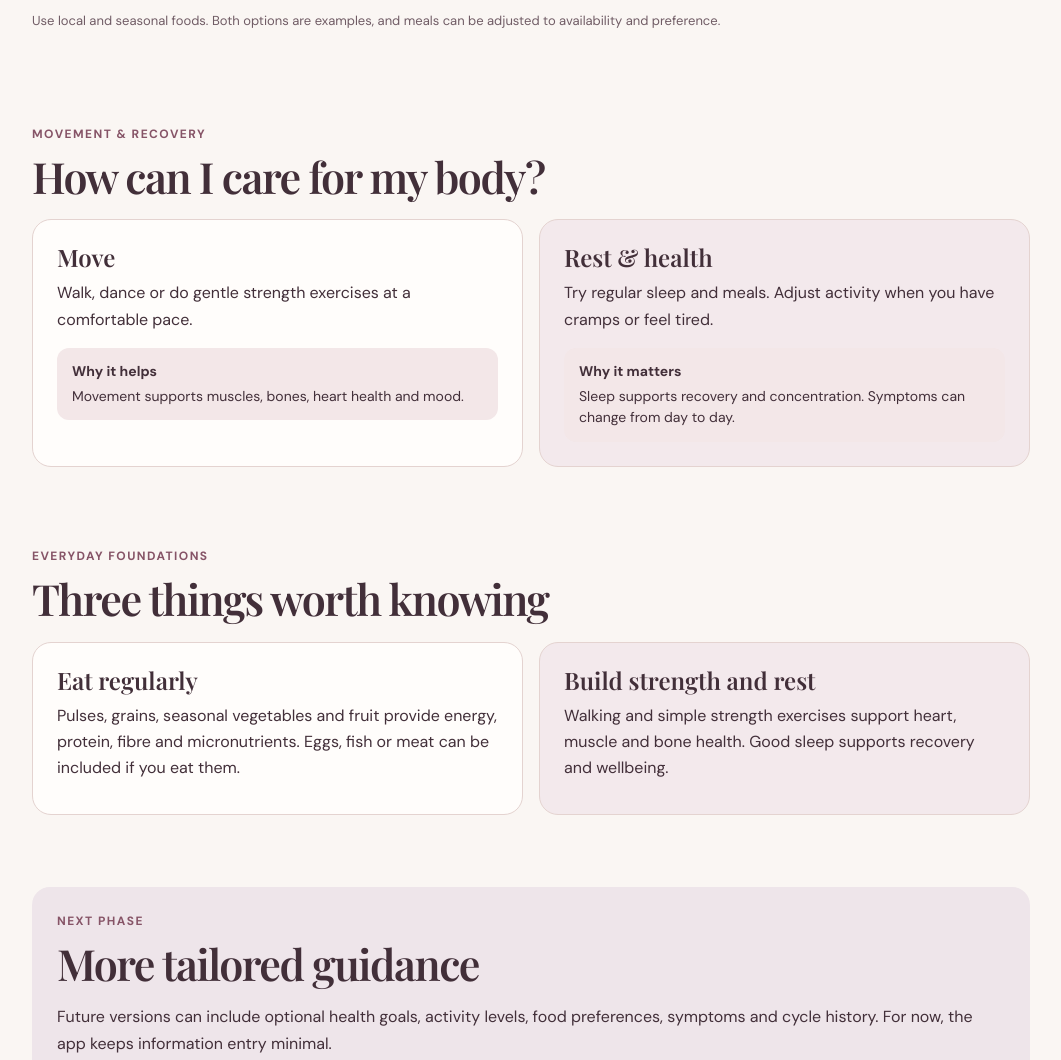
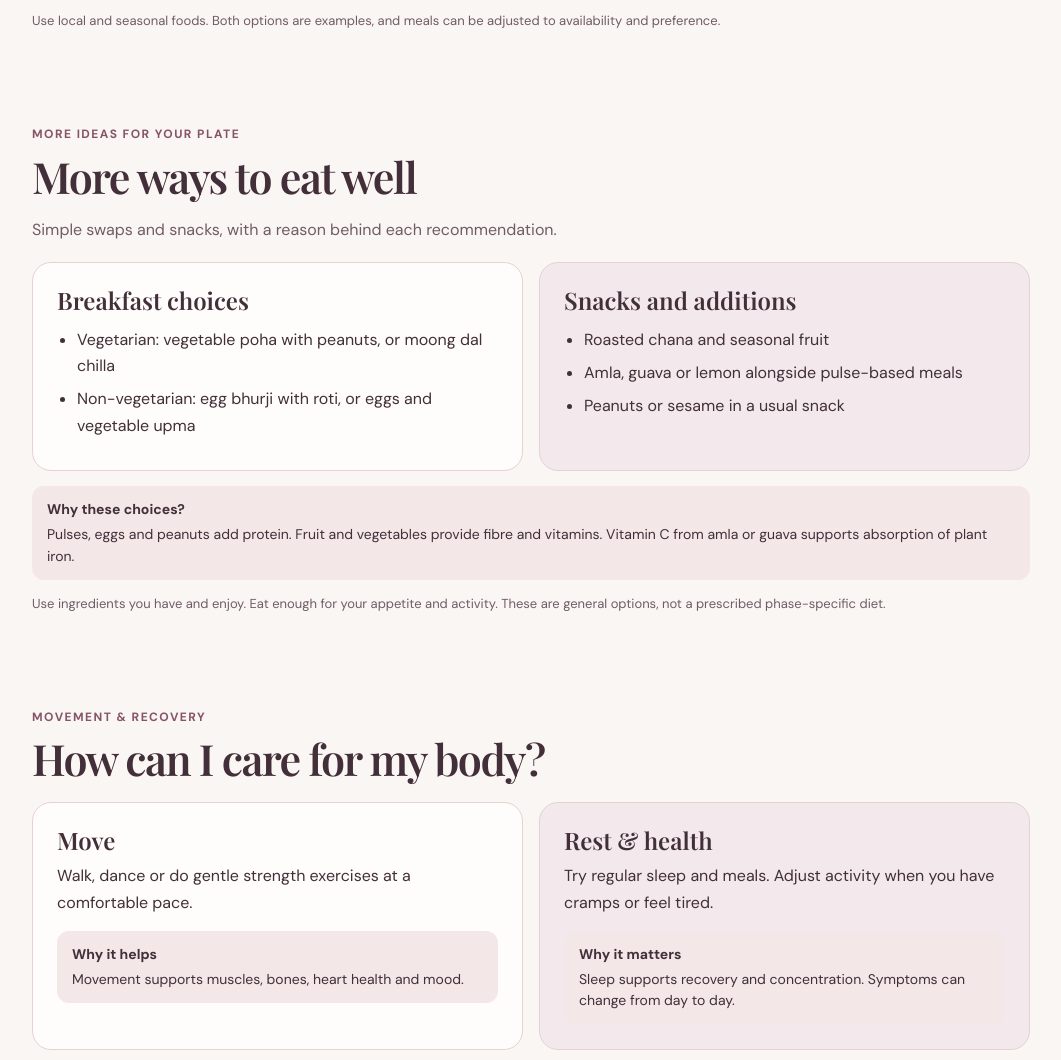
Before and after one commit to ritu-kartik/rituk.github.io, a plain HTML site: page in-phase/index.html in a window 1280 px wide. Shown: the part 1556-2616 px from the top of the page, without its empty margins (109-1170 px from the left). Drawn offline with nearby package versions, Linux system fonts and the light colour scheme.

Commit message:
Expand in phase phase-aware breakfast, snacks and clear nutrition reasoning

```diff
--- a/in-phase/index.html
+++ b/in-phase/index.html
@@ -24,7 +24,7 @@ h1,h2,h3{font-family:'Playfair Display',Georgia,serif;line-height:1.16}h1{font-s
 <div class="foodgrid"><article class="food-card"><div class="label">Vegetarian</div><h3 id="vegTitle">Dal + roti + sabzi</h3><ul id="vegItems"></ul><div class="why"><strong>Why it helps</strong><span id="vegWhy"></span></div></article>
 <article class="food-card"><div class="label">Non-vegetarian</div><h3 id="nonvegTitle">Eggs + roti + sabzi</h3><ul id="nonvegItems"></ul><div class="why"><strong>Why it helps</strong><span id="nonvegWhy"></span></div></article></div>
 <p class="note">Use local and seasonal foods. Both options are examples, and meals can be adjusted to availability and preference.</p></section>
-<section class="panel"><div class="eyebrow">movement & recovery</div><h2>How can I care for my body?</h2><div class="simple-grid"><article class="simple-card"><h3>Move</h3><p id="moveText"></p><div class="why"><strong>Why it helps</strong><span id="moveWhy"></span></div></article><article class="simple-card"><h3>Rest & health</h3><p id="restText"></p><div class="why"><strong>Why it matters</strong><span id="restWhy"></span></div></article></div></section>
+<section class="panel" id="moreIdeas"><div class="eyebrow">more ideas for your plate</div><h2>More ways to eat well</h2><p class="section-intro">Simple swaps and snacks, with a reason behind each recommendation.</p><div class="simple-grid"><article class="simple-card"><h3>Breakfast choices</h3><ul id="breakfastList"></ul></article><article class="simple-card"><h3>Snacks and additions</h3><ul id="snackList"></ul></article></div><div class="why"><strong>Why these choices?</strong><span id="extraWhy"></span></div><p class="note">Use ingredients you have and enjoy. Eat enough for your appetite and activity. These are general options, not a prescribed phase-specific diet.</p></section><section class="panel"><div class="eyebrow">movement & recovery</div><h2>How can I care for my body?</h2><div class="simple-grid"><article class="simple-card"><h3>Move</h3><p id="moveText"></p><div class="why"><strong>Why it helps</strong><span id="moveWhy"></span></div></article><article class="simple-card"><h3>Rest & health</h3><p id="restText"></p><div class="why"><strong>Why it matters</strong><span id="restWhy"></span></div></article></div></section>
 <section class="panel"><div class="eyebrow">everyday foundations</div><h2>Three things worth knowing</h2><div class="simple-grid"><article class="simple-card"><h3>Eat regularly</h3><p>Pulses, grains, seasonal vegetables and fruit provide energy, protein, fibre and micronutrients. Eggs, fish or meat can be included if you eat them.</p></article><article class="simple-card"><h3>Build strength and rest</h3><p>Walking and simple strength exercises support heart, muscle and bone health. Good sleep supports recovery and wellbeing.</p></article></div></section>
 <div class="next"><div class="eyebrow">next phase</div><h2>More tailored guidance</h2><p>Future versions can include optional health goals, activity levels, food preferences, symptoms and cycle history. For now, the app keeps information entry minimal.</p></div>
 <section class="panel"><div class="eyebrow">health notes</div><h2>When to seek medical advice</h2><p>Get medical advice for severe or worsening period pain, unusually heavy bleeding, bleeding after menopause, or persistent fatigue and dizziness. Heavy bleeding can cause iron deficiency.</p><p class="note">The cycle estimate is approximate. Use effective contraception when avoiding pregnancy.</p><details><summary>Guidance and references</summary><p class="note">General health guidance: <a href="https://www.nhs.uk/conditions/menopause/" target="_blank" rel="noopener">NHS menopause</a>, <a href="https://www.acog.org/womens-health" target="_blank" rel="noopener">ACOG</a>, <a href="https://www.who.int/news-room/fact-sheets/detail/physical-activity" target="_blank" rel="noopener">WHO physical activity</a>.</p></details></section>
@@ -42,9 +42,18 @@ luteal:{title:'Before your next period',intro:'Appetite, sleep and comfort may c
 peri:{title:'When periods begin to change',intro:'During perimenopause, changing hormone levels can affect sleep, temperature, periods and mood. Muscle and bone health deserve attention.',veg:['Dal, chana or soy with roti or rice','Calcium-rich choices such as ragi or dairy if tolerated','Seasonal vegetables and fruit'],nonveg:['Eggs or fish with roti or rice','Calcium-rich choices such as ragi or dairy if tolerated','Seasonal vegetables and fruit'],why:'Protein helps maintain muscle. Calcium and vitamin D are important for bone health. Iron matters when menstrual bleeding is heavy.',move:'Try walking and strength work such as chair stands or wall push-ups.',moveWhy:'Resistance exercise supports muscle and bones; walking supports heart health.',rest:'Keep cool during hot flushes and try a consistent sleep schedule. Discuss difficult symptoms with a clinician.',restWhy:'Hormonal changes can disturb sleep and temperature regulation.'},
 meno:{title:'After menopause',intro:'After menopause, maintaining muscle strength, bone health and heart health becomes especially important.',veg:['Rajma, dal or soy with roti or rice','Calcium-rich foods such as ragi or dairy if tolerated','Seasonal sabzi and fruit'],nonveg:['Eggs or fish with roti or rice','Calcium-rich foods such as ragi or dairy if tolerated','Seasonal sabzi and fruit'],why:'Lower oestrogen is linked to faster bone loss. Protein helps maintain muscle; calcium and vitamin D support bones.',move:'Include regular walking, safe strength exercises and balance practice.',moveWhy:'Weight-bearing and resistance activity support bone and muscle strength. Balance work helps prevent falls.',rest:'Keep regular sleep and discuss persistent symptoms or any bleeding after menopause with a clinician.',restWhy:'Bleeding after menopause needs assessment. Sleep and symptom care remain important.'}
 };
+const extras={
+period:{breakfast:['Vegetarian: vegetable poha with peanuts, or moong dal chilla','Non-vegetarian: egg bhurji with roti, or eggs and vegetable upma'],snacks:['Roasted chana and seasonal fruit','Amla, guava or lemon alongside pulse-based meals','Peanuts or sesame in a usual snack'],why:'Pulses, eggs and peanuts add protein. Fruit and vegetables provide fibre and vitamins. Vitamin C from amla or guava supports absorption of plant iron.'},
+menstrual:{breakfast:['Vegetarian: moong dal chilla with tomato chutney','Non-vegetarian: egg bhurji with roti and tomato'],snacks:['Guava or amla with roasted chana','Sesame or peanuts in a familiar snack','Dal soup or khichdi when appetite is low'],why:'Blood loss can reduce iron stores. Pulses provide plant iron, while vitamin C helps its absorption. Easy-to-eat meals can help when discomfort affects appetite.'},
+follicular:{breakfast:['Vegetarian: vegetable upma with peanuts or besan chilla','Non-vegetarian: egg bhurji and roti'],snacks:['Fruit with roasted chana','Peanuts or a handful of nuts where available','Sprouted moong, cooked if preferred'],why:'Protein supports tissue and muscle maintenance. Grains supply energy, while vegetables, pulses and fruit add fibre and micronutrients.'},
+ovulatory:{breakfast:['Vegetarian: idli with sambar or besan chilla','Non-vegetarian: eggs with idli or roti'],snacks:['Seasonal fruit and peanuts','Roasted chana','Cucumber or carrots with a pulse-based meal'],why:'Food needs continue across the menstrual cycle. These options combine carbohydrates, protein and fibre for general nutrition.'},
+luteal:{breakfast:['Vegetarian: oats with peanuts and fruit or vegetable poha','Non-vegetarian: egg bhurji with roti'],snacks:['Roasted chana, makhana or peanuts','Banana or another seasonal fruit','A small bowl of vegetable khichdi if hungry'],why:'Some people feel hungrier before their period. Regular satisfying meals with protein, fibre and carbohydrates can help meet energy needs.'},
+peri:{breakfast:['Vegetarian: moong dal chilla or soy bhurji with roti','Non-vegetarian: eggs with roti and vegetables'],snacks:['Roasted chana or peanuts','Ragi-based food or calcium-rich dairy if tolerated','Seasonal fruit'],why:'Protein supports muscle. Calcium-rich foods contribute to bone health; vitamin D intake and status also matter. Heavy bleeding may increase iron needs.'},
+meno:{breakfast:['Vegetarian: besan chilla or tofu bhurji with roti','Non-vegetarian: eggs with roti and vegetables'],snacks:['Roasted chana or peanuts','Ragi or dairy if tolerated for calcium','Seasonal fruit'],why:'Protein and resistance exercise support muscle maintenance. Calcium and vitamin D are important for bones as oestrogen declines after menopause.'}
+};
 let stage='period',current='period';
 function list(id,items){el(id).replaceChildren(...items.map(item=>{const li=document.createElement('li');li.textContent=item;return li}));}
-function render(key){const p=plans[key]||plans.period;current=key;el('foodIntro').textContent=p.intro;el('vegTitle').textContent=p.veg[0];el('nonvegTitle').textContent=p.nonveg[0];list('vegItems',p.veg.slice(1));list('nonvegItems',p.nonveg.slice(1));el('vegWhy').textContent=p.why;el('nonvegWhy').textContent=p.why;el('moveText').textContent=p.move;el('moveWhy').textContent=p.moveWhy;el('restText').textContent=p.rest;el('restWhy').textContent=p.restWhy;}
+function render(key){const p=plans[key]||plans.period;current=key;el('foodIntro').textContent=p.intro;el('vegTitle').textContent=p.veg[0];el('nonvegTitle').textContent=p.nonveg[0];list('vegItems',p.veg.slice(1));list('nonvegItems',p.nonveg.slice(1));el('vegWhy').textContent=p.why;el('nonvegWhy').textContent=p.why;el('moveText').textContent=p.move;el('moveWhy').textContent=p.moveWhy;el('restText').textContent=p.rest;el('restWhy').textContent=p.restWhy;const more=extras[key]||extras.period;list('breakfastList',more.breakfast);list('snackList',more.snacks);el('extraWhy').textContent=more.why;}
 function chooseStage(next){stage=next;document.querySelectorAll('[data-stage]').forEach(b=>b.setAttribute('aria-pressed',String(b.dataset.stage===next)));el('cyclePanel').classList.toggle('hidden',next!=='period');el('midlifePanel').classList.toggle('hidden',next==='period');el('phaseResult').classList.add('hidden');if(next==='period'){el('dateMessage').textContent='Enter your dates to estimate a phase, or use the general guide below.';render('period');}else{el('midTitle').textContent=plans[next].title;el('midIntro').textContent=plans[next].intro;render(next);}}
 function dateUTC(value){const parts=value.split('-').map(Number);if(parts.length!==3||parts.some(n=>!Number.isInteger(n)))return null;const [y,m,d]=parts;const ms=Date.UTC(y,m-1,d);const date=new Date(ms);return date.getUTCFullYear()===y&&date.getUTCMonth()===m-1&&date.getUTCDate()===d?ms:null;}
 function calculate(){const raw=el('last').value,n=Number(el('length').value),bleed=Number(el('bleed').value),out=el('phaseResult');out.classList.remove('hidden');const show=(title,msg,key)=>{out.replaceChildren();const tag=document.createElement('span');tag.className='tag';tag.textContent=title;const h=document.createElement('div');h.className='phase';h.textContent=plans[key].title;const p=document.createElement('p');p.className='explain';p.textContent=msg;out.append(tag,h,p);render(key);el('dateMessage').textContent=msg;};
```
